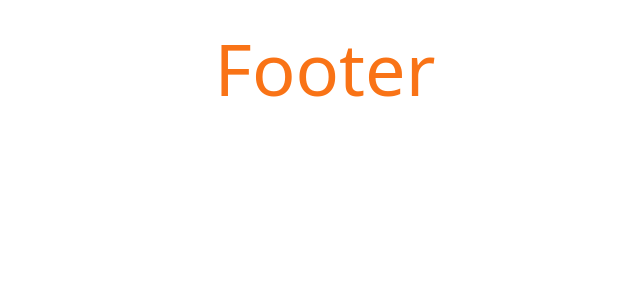
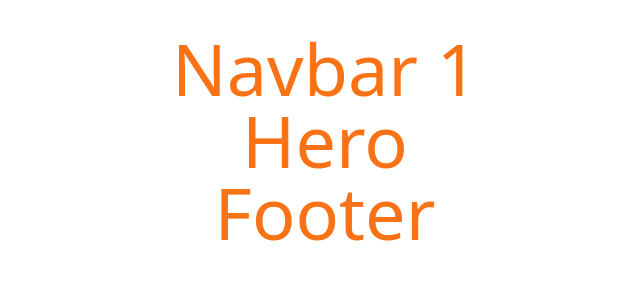
Before and after one commit to SurawitK/Pets_Food, a React (Vite) app: page / in a window 1280 px wide. Shown: the top 300 px of the page, without its empty margins (315-955 px from the left). Built offline with nearby package versions, Linux system fonts and the light colour scheme.

Commit message:
Added 2 compo, Nav and Hero.

```diff
--- a/src/App.jsx
+++ b/src/App.jsx
@@ -1,8 +1,16 @@
 import './App.css';
+import Navbar from './components/Navbar';
+import Hero from './components/Hero';
 import Footer from './components/Footer';
 
 function App() {
-	return <Footer />;
+	return (
+		<>
+			<Navbar />
+			<Hero />
+			<Footer />
+		</>
+	);
 }
 
 export default App;
--- /dev/null
+++ b/src/components/Hero/Hero.jsx
@@ -0,0 +1,8 @@
+import React from 'react';
+import styles from './Hero.module.css';
+
+function Hero() {
+	return <div className='text-7xl text-orange-500'>Hero</div>;
+}
+
+export default Hero;
--- /dev/null
+++ b/src/components/Hero/index.jsx
@@ -0,0 +1 @@
+export { default } from './Hero';
--- /dev/null
+++ b/src/components/Navbar/Navbar.jsx
@@ -0,0 +1,16 @@
+import React from 'react';
+import styles from './Navbar.module.css';
+
+function Navbar() {
+	const [count, setCount] = React.useState(1);
+	return (
+		<div
+			className='text-7xl text-orange-500'
+			onMouseEnter={() => setCount(count + 1)}
+		>
+			Navbar {count}
+		</div>
+	);
+}
+
+export default Navbar;
--- /dev/null
+++ b/src/components/Navbar/index.jsx
@@ -0,0 +1 @@
+export { default } from './Navbar';
```
Also changed, not shown: src/components/Hero/Hero.module.css (added), src/components/Navbar/Navbar.module.css (added).
